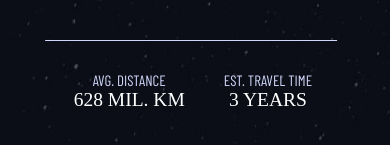
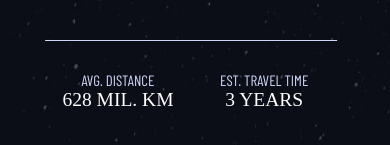
Before and after one commit to d4ndres/Space-tourism-comming-soon, a Vue app: page /destinations/Europa in a window 390 px wide. Shown: the part 686-831 px from the top of the page. Built offline with nearby package versions, Linux system fonts and the light colour scheme; the HTML template or start-up script is replaced by a standard one; a web font is replaced by a local one.

Commit message:
fixed bugs padding

```diff
--- a/src/components/Destination.vue
+++ b/src/components/Destination.vue
@@ -147,7 +147,7 @@ import { mapGetters } from 'vuex';
             font-size: 1.3rem;
         }
         .about__stats{
-            padding: 0 0 0 1rem;
+            padding: 0 0 1rem 0;
         }
     }
 </style>
--- a/src/views/Destinations.vue
+++ b/src/views/Destinations.vue
@@ -120,6 +120,7 @@ import { mapState } from 'vuex';
         }
 
 
+
     }
 
     @media screen and (max-width: 500px) {
--- a/src/views/Technology.vue
+++ b/src/views/Technology.vue
@@ -136,7 +136,7 @@ import { mapState } from 'vuex';
 
         }
         .sub-nav{
-            padding: 0 0 2rem 0;
+            padding: 0 0 1rem 0;
         }
     }
     @media screen and (max-width: 500px){
```
